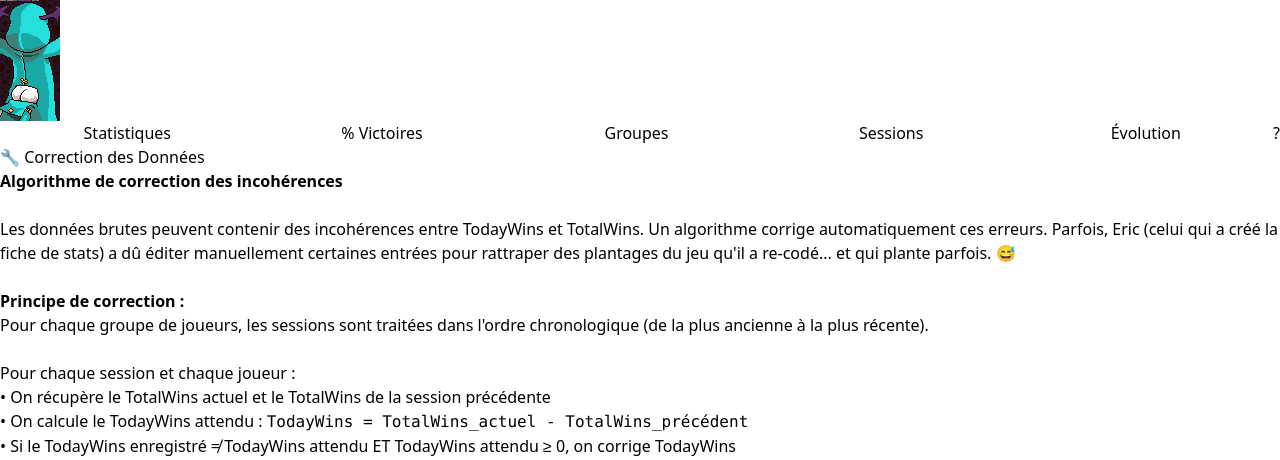
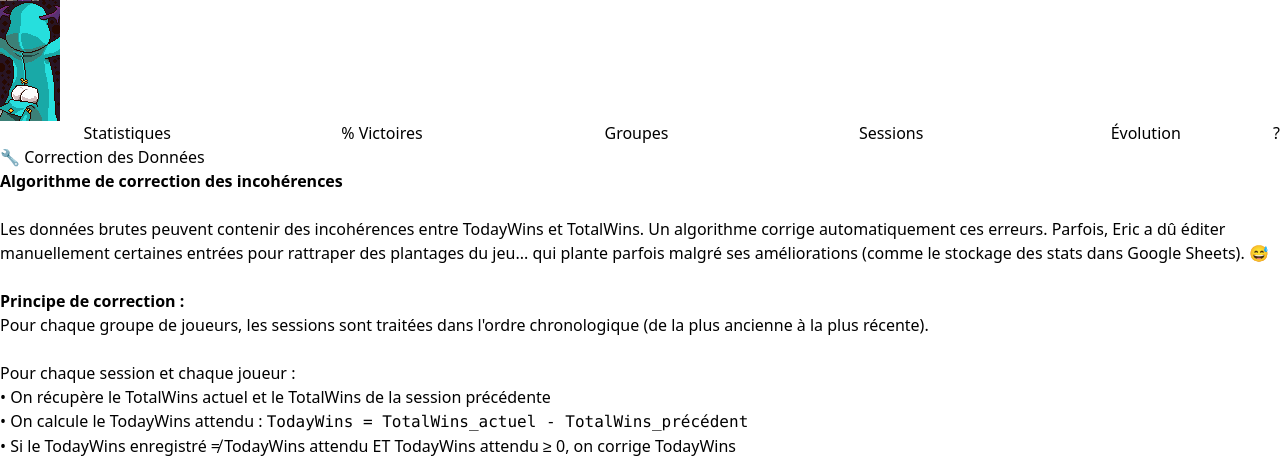
Before and after one commit to lcrespin/towerstats, a Flask app: template templates/index.html in a window 1280 px wide. Shown: the part 739-1199 px from the top of the page. Run offline with Flask 3, Linux system fonts and the light colour scheme; the template is opened without the code that fills it, so the values that code supplies are empty; some libraries are stand-ins or nearby versions.

Commit message:
Update info bubble content for data consistency explanation

```diff
--- a/templates/index.html
+++ b/templates/index.html
@@ -55,7 +55,7 @@
             <div class="info-bubble-content">
                 <strong>Algorithme de correction des incohérences</strong><br><br>
 
-                Les données brutes peuvent contenir des incohérences entre TodayWins et TotalWins. Un algorithme corrige automatiquement ces erreurs. Parfois, Eric (celui qui a créé la fiche de stats) a dû éditer manuellement certaines entrées pour rattraper des plantages du jeu qu'il a re-codé... et qui plante parfois. 😅<br><br>
+                Les données brutes peuvent contenir des incohérences entre TodayWins et TotalWins. Un algorithme corrige automatiquement ces erreurs. Parfois, Eric a dû éditer manuellement certaines entrées pour rattraper des plantages du jeu... qui plante parfois malgré ses améliorations (comme le stockage des stats dans Google Sheets). 😅<br><br>
 
                 <strong>Principe de correction :</strong><br>
                 Pour chaque groupe de joueurs, les sessions sont traitées dans l'ordre chronologique (de la plus ancienne à la plus récente).<br><br>
```
